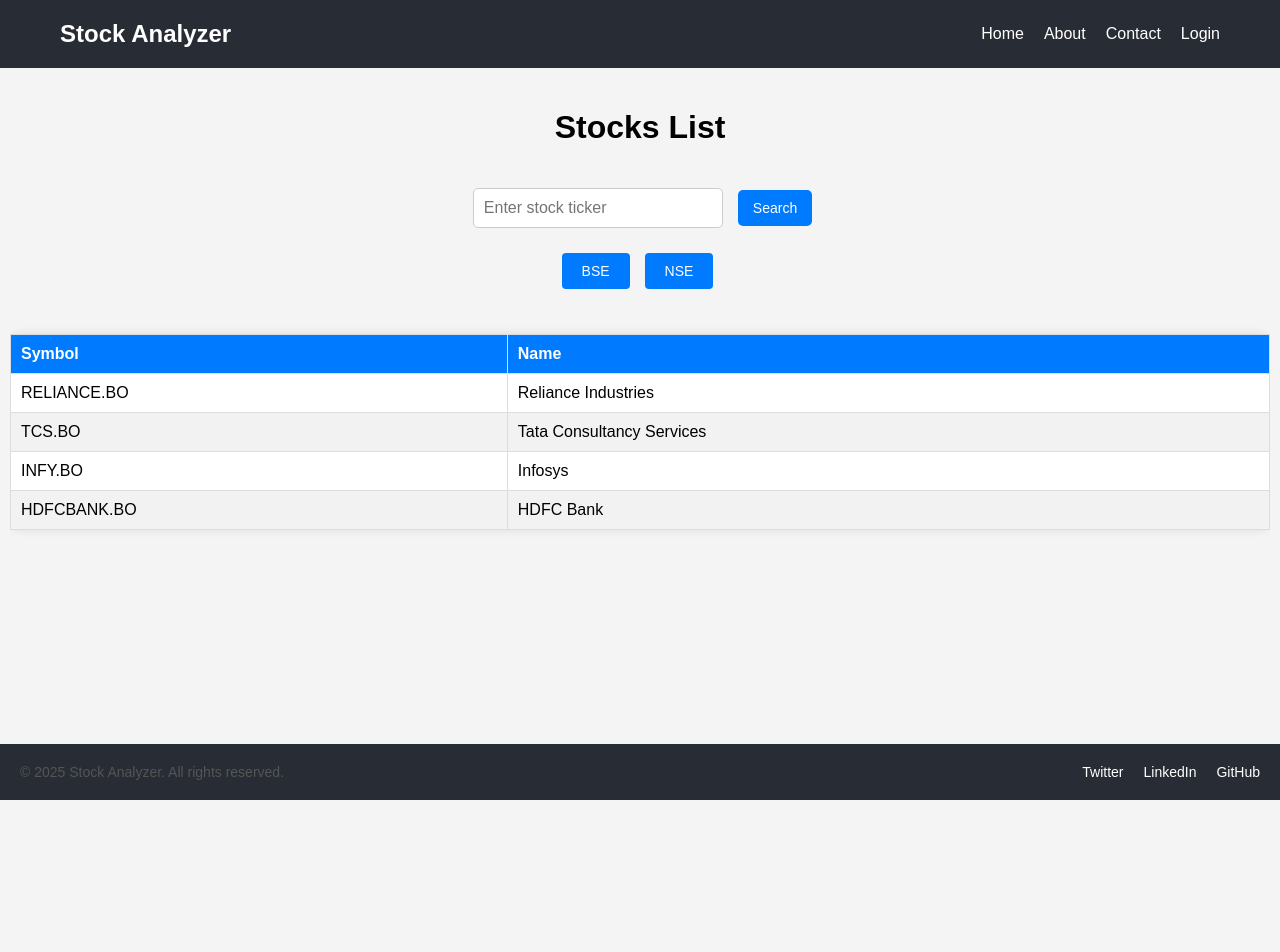
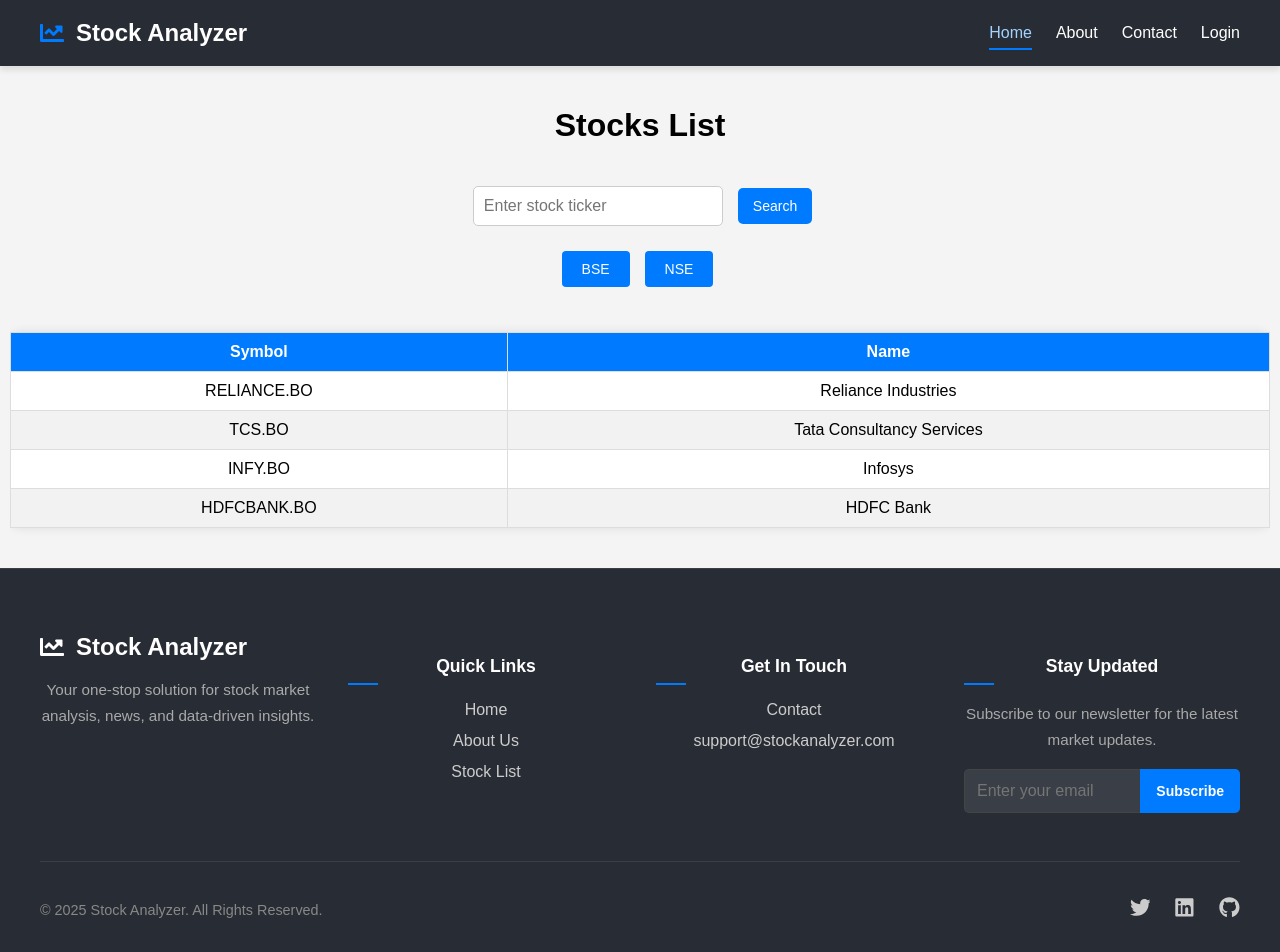
Before and after one commit to its-sanskriti/stock, a React (Create React App) app: page /#/ in a window 1280 px wide. Shown: the top 952 px of the page. Before the commit the page ends 800 px from the top, so only its background shows below. Built offline with nearby package versions, Linux system fonts and the light colour scheme; no server answers.

Commit message:
enhanced the UI of Navabr and Footer

```diff
--- a/package.json
+++ b/package.json
@@ -12,6 +12,7 @@
     "firebase": "^11.8.1",
     "react": "^19.0.0",
     "react-dom": "^19.0.0",
+    "react-icons": "^5.5.0",
     "react-plotly.js": "^2.6.0",
     "react-router-dom": "^7.7.0",
     "react-scripts": "5.0.1",
--- a/src/App.css
+++ b/src/App.css
@@ -1,3 +1,8 @@
+/* ==========================================================================
+   Stock Analyzer - Main Stylesheet (with Enhanced Header & Footer)
+   ========================================================================== */
+
+/* --- Global & Base Styles --- */
 * {
   box-sizing: border-box;
 }
@@ -35,84 +40,258 @@ body,
   flex: 1;
 }
 
+/* --- ENHANCED HEADER STYLES (Unchanged) --- */
 .header {
   background-color: #282c34;
-  color: white;
-  padding: 20px 0;
-  text-align: center;
+  padding: 1rem 2rem;
+  box-shadow: 0 4px 6px rgba(0, 0, 0, 0.1);
+  position: sticky;
+  top: 0;
+  z-index: 1000;
 }
 
 .header-content {
-  max-width: 1200px;
-  margin: 0 auto;
   display: flex;
   justify-content: space-between;
   align-items: center;
-  padding: 0 20px;
+  max-width: 1200px;
+  margin: 0 auto;
 }
 
-.header-title {
-  margin: 0;
-  font-size: 24px;
+.logo {
+  display: flex;
+  align-items: center;
+  text-decoration: none;
+  color: white;
+  font-size: 1.5rem;
+  font-weight: 700;
+  transition: color 0.3s ease;
 }
 
-.header-nav {
-  display: flex;
-  gap: 20px;
-  align-items: center;
+.logo:hover {
+  color: #a2d2ff;
+  text-decoration: none;
 }
 
-.nav-link {
+.logo-icon {
+  margin-right: 0.75rem;
+  color: #007bff;
+}
+
+.nav-links {
+  display: flex;
+  align-items: center;
+  gap: 1.5rem;
+}
+
+.nav-link,
+.nav-link-welcome,
+.nav-link-button {
+  text-decoration: none;
   color: white;
-  text-decoration: none;
-  font-size: 16px;
+  font-size: 1rem;
+  font-weight: 500;
+  padding: 0.5rem 0;
+  position: relative;
+  transition: color 0.3s ease;
+  background: none;
+  border: none;
   cursor: pointer;
 }
 
-.nav-link:hover {
-  text-decoration: underline;
+.nav-link::after {
+  content: '';
+  position: absolute;
+  width: 100%;
+  height: 2px;
+  bottom: 0;
+  left: 0;
+  background-color: #007bff;
+  transform: scaleX(0);
+  transform-origin: bottom right;
+  transition: transform 0.3s ease-out;
 }
 
-.footer {
-  display: flex;
-  justify-content: space-evenly;
-  background-color: #282c34;
-  color: white;
-  padding: 20px 0;
-  text-align: center;
-  margin-top: 40px;
+.nav-link:hover, .nav-link.active {
+  color: #a2d2ff;
+  text-decoration: none;
 }
 
-.footer-content {
+.nav-link:hover::after, .nav-link.active::after {
+  transform: scaleX(1);
+  transform-origin: bottom left;
+}
+
+.nav-link-button {
+  padding: 0.5rem 1rem;
+  border: 1px solid #007bff;
+  border-radius: 5px;
+  color: #007bff;
+}
+
+.nav-link-button:hover {
+  background-color: #007bff;
+  color: white;
+}
+
+.nav-link-welcome {
+  color: #ccc;
+  cursor: default;
+}
+
+.menu-icon {
+  display: none;
+  font-size: 1.8rem;
+  cursor: pointer;
+  z-index: 1100;
+  color: white;
+}
+
+/* ==========================================================================
+   ENHANCED MULTI-COLUMN FOOTER STYLES (DARK THEME)
+   ========================================================================== */
+
+.footer-enhanced {
+  background-color: #282c34; /* Matches the header color */
+  color: #ccc; /* Light text for readability on dark background */
+  padding: 4rem 2rem 2rem 2rem;
+  border-top: 1px solid #3a3f47; /* A subtle separator line */
+  margin-top: auto;
+}
+
+.footer-container {
+  max-width: 1200px;
+  margin: 0 auto;
+}
+
+.footer-main {
+  display: grid;
+  grid-template-columns: repeat(auto-fit, minmax(220px, 1fr));
+  gap: 2rem;
+  margin-bottom: 3rem;
+}
+
+.footer-column h4 {
+  color: white; /* White heading color */
+  font-size: 1.1rem;
+  margin-bottom: 1.5rem;
+  position: relative;
+}
+
+.footer-column h4::after {
+  content: '';
+  position: absolute;
+  left: 0;
+  bottom: -8px;
+  width: 30px;
+  height: 2px;
+  background-color: #007bff; /* Your theme's accent color */
+}
+
+.footer-column p {
+  line-height: 1.7;
+  font-size: 0.95rem;
+  color: #a9a9a9; /* Slightly dimmer text for paragraphs */
+}
+
+.footer-column ul {
+  list-style: none;
+  padding: 0;
+}
+
+.footer-column ul li {
+  margin-bottom: 0.8rem;
+}
+
+.footer-column ul li a {
+  color: #ccc;
+  text-decoration: none;
+  transition: color 0.3s ease;
+}
+
+.footer-column ul li a:hover {
+  color: #007bff;
+  text-decoration: none;
+}
+
+.footer-logo {
+  display: flex;
+  align-items: center;
+  gap: 0.75rem;
+  font-size: 1.5rem;
+  font-weight: 700;
+  color: white;
+  text-decoration: none;
+  margin-bottom: 1rem;
+}
+
+.newsletter-form {
+  display: flex;
+  margin-top: 1rem;
+}
+
+.newsletter-form input {
   width: 100%;
+  padding: 0.75rem;
+  border: 1px solid #444;
+  border-radius: 5px 0 0 5px;
+  font-size: 1rem;
+  border-right: none;
+  background-color: #3a3f47; /* Darker input background */
+  color: white;
+}
+.newsletter-form input:focus {
+  outline: none;
+  border-color: #007bff;
+}
+
+.newsletter-form button {
+  padding: 0.75rem 1rem;
+  border: none;
+  background-color: #007bff;
+  color: white;
+  border-radius: 0 5px 5px 0;
+  cursor: pointer;
+  font-weight: 600;
   margin: 0;
+}
+.newsletter-form button:hover {
+  background-color: #0056b3;
+}
+
+/* --- Footer Bottom Bar --- */
+.footer-bottom {
   display: flex;
   justify-content: space-between;
   align-items: center;
-  padding: 0 20px;
+  padding-top: 2rem;
+  border-top: 1px solid #3a3f47;
+  flex-wrap: wrap;
+  gap: 1rem;
 }
 
-.footer-text {
-  margin: 0;
-  font-size: 14px;
+.copyright-text {
+  font-size: 0.9rem;
+  color: #888;
 }
 
-.footer-social {
+.footer-social-icons {
   display: flex;
-  gap: 20px;
+  gap: 1.5rem;
 }
 
-.social-link {
-  color: white;
-  text-decoration: none;
-  font-size: 14px;
-  cursor: pointer;
+.footer-social-icons a {
+  color: #ccc;
+  font-size: 1.3rem;
+  transition: color 0.3s ease, transform 0.3s ease;
 }
 
-.social-link:hover {
-  text-decoration: underline;
+.footer-social-icons a:hover {
+  color: #007bff;
+  transform: translateY(-3px);
+  text-decoration: none;
 }
-
+/* --- YOUR EXISTING COMPONENT STYLES (Unchanged) --- */
 input[type="text"] {
   padding: 10px;
   width: 250px;
@@ -122,7 +301,6 @@ input[type="text"] {
   font-size: 16px;
 }
 
-/* 93cec91a56f44f68aa17388fa721378d */
 button {
   padding: 10px 15px;
   margin: 5px;
@@ -152,18 +330,15 @@ button:hover {
   width: 100%;
   max-width: 900px;
   max-height: 500px;
-  /* Prevents it from being too tall */
   background: #fff;
   border-radius: 10px;
   box-shadow: 0px 4px 10px rgba(0, 0, 0, 0.1);
   overflow: auto;
-  /* Enables scrollbar only if needed */
 }
 
 .vis2>div {
   width: 100% !important;
   min-height: 400px;
-  /* Ensures a proper minimum height */
 }
 
 svg {
@@ -171,7 +346,6 @@ svg {
   height: auto;
 }
 
-/* Custom Scrollbar Styling */
 .vis2::-webkit-scrollbar {
   width: 8px;
   height: 8px;
@@ -204,9 +378,7 @@ svg {
 
 .table-container {
   overflow-x: auto;
-  /* Enables horizontal scrolling */
   -webkit-overflow-scrolling: touch;
-  /* Smooth scrolling on mobile */
   width: 100%;
 }
 
@@ -216,12 +388,10 @@ td {
   text-align: left;
   border: 1px solid #ddd;
   white-space: nowrap;
-  /* Prevents text from breaking into new lines */
 }
 
 td:first-child {
   min-width: 100px;
-  /* Ensures enough width for the symbol column */
 }
 
 table {
@@ -270,13 +440,6 @@ table tr:nth-child(even) {
 
 .exchange-buttons button:hover {
   background-color: #0056b3;
-}
-
-table th,
-table td {
-  padding: 10px;
-  border: 1px solid #ddd;
-  text-align: left;
 }
 
 table tr:hover {
@@ -372,7 +535,6 @@ strong {
   background-color: #007bffc8;
 }
 
-/* General Styles */
 .predict {
   width: 100%;
   display: flex;
@@ -380,23 +542,10 @@ strong {
   font-family: Arial, sans-serif;
 }
 
-/* Loading Spinner */
-.loading-spinner {
-  display: flex;
-  flex-direction: column;
-  align-items: center;
-  justify-content: center;
-  height: 200px;
-  font-size: 16px;
-  color: #333;
-}
-
-/* Predicted vs Actual Chart */
 .predict1 {
   margin-bottom: 20px;
   box-shadow: 0 2px 8px rgba(0, 0, 0, 0.1);
   overflow-x: auto;
-  /* Enables horizontal scroll */
   -webkit-overflow-scrolling: touch;
 }
 
@@ -409,17 +558,14 @@ strong {
 
 .predict1>div {
   min-width: 600px;
-  /* Ensures chart width triggers scroll on mobile */
 }
 
-/* Investment Returns Table */
 .predict2 {
   background-color: white;
   padding: 10px;
   border-radius: 10px;
   box-shadow: 0 2px 8px rgba(0, 0, 0, 0.1);
   overflow-x: auto;
-  /* Enables table scroll on smaller screens */
 }
 
 .predict2 h2 {
@@ -429,122 +575,7 @@ strong {
   margin-bottom: 15px;
 }
 
-/* Table Styles */
-table {
-  width: 100%;
-  border-collapse: collapse;
-  background-color: #fff;
-}
-
-th,
-td {
-  padding: 12px;
-  text-align: center;
-  border: 1px solid #ddd;
-  white-space: nowrap;
-  /* Prevents data from breaking into new lines */
-}
-
-th {
-  background-color: #007bff;
-  color: white;
-  font-weight: bold;
-}
-
-tr:nth-child(even) {
-  background-color: #f9f9f9;
-}
-
-@media (max-width: 500px) {
-  .section2 {
-    flex-direction: column;
-    justify-content: center;
-    align-items: center;
-  }
-
-  .stock-info {
-    width: 95%;
-    padding: 10px;
-  }
-
-  .visualization {
-    padding: 2rem 0;
-  }
-
-  .news {
-    width: 95%;
-    padding: 1rem 0;
-  }
-
-  .predict {
-    width: 100%;
-    flex-direction: column;
-  }
-
-  .predict12 {
-    width: 90%;
-    display: flex;
-    flex-direction: column;
-    justify-content: center;
-  }
-
-  .table-container {
-    width: 95%;
-    overflow-x: auto;
-  }
-
-  th,
-  td {
-    padding: 6px;
-    font-size: 14px;
-    white-space: nowrap;
-  }
-
-  td:first-child {
-    min-width: 120px;
-  }
-
-  .predict1 {
-    width: 100%;
-    margin: 0 1rem;
-    overflow-x: auto;
-    display: block;
-  }
-
-  .predict1>div {
-    min-width: 900px;
-    /* Force the chart to exceed mobile screen width */
-  }
-
-  .predict1 h2 {
-    font-size: 18px;
-    padding: 0 10px;
-  }
-
-  .predict2 {
-    width: 100%;
-    margin: 1rem;
-    padding: 0;
-  }
-
-  .footer {
-    margin-top: 10px;
-  }
-
-  .footer-content {
-    flex-direction: column;
-    gap: 0.6rem;
-  }
-}
-
-@media (max-width: 360px) {
-  input[type="text"] {
-    width: 200px;
-  }
-}
-
-/* Login and signup */
-
+/* Auth Pages */
 .auth-container {
   max-width: 400px;
   margin: 80px auto;
@@ -593,24 +624,129 @@ tr:nth-child(even) {
   margin-top: 20px;
 }
 
-@media (max-width:320px) {
+/* --- ALL RESPONSIVE STYLES --- */
 
-  .header-content {
+/* For Tablets and Mobile */
+@media (max-width: 768px) {
+  /* Header mobile styles */
+  .header {
+    padding: 1rem;
+  }
+
+  .menu-icon {
+    display: block;
+  }
+
+  .nav-links {
+    position: fixed;
+    top: 0;
+    right: -100%;
+    width: 60%;
+    height: 100vh;
+    flex-direction: column;
+    justify-content: center;
+    align-items: center;
+    gap: 2rem;
+    background-color: #282c34;
+    box-shadow: -5px 0 15px rgba(0,0,0,0.2);
+    transition: right 0.4s ease-in-out;
+  }
+
+  .nav-links.nav-open {
+    right: 0;
+  }
+
+  .nav-link, .nav-link-button, .nav-link-welcome {
+    font-size: 1.2rem;
+  }
+
+  /* New Footer mobile styles */
+  .footer-main {
+    text-align: left;
+  }
+  .footer-bottom {
+    flex-direction: column-reverse;
+    text-align: center;
+  }
+}
+
+/* For Smaller Mobile Devices */
+@media (max-width: 500px) {
+  .section2 {
+    flex-direction: column;
+    justify-content: center;
+    align-items: center;
+  }
+
+  .stock-info, .news {
+    width: 95%;
+    padding: 10px;
+  }
+
+  .visualization {
+    padding: 2rem 0;
+  }
+
+  .predict {
+    width: 100%;
+    flex-direction: column;
+  }
+
+  .predict12 {
+    width: 90%;
+    display: flex;
+    flex-direction: column;
+    justify-content: center;
+  }
+
+  .table-container {
+    width: 95%;
+    overflow-x: auto;
+  }
+
+  th,
+  td {
+    padding: 6px;
+    font-size: 14px;
+    white-space: nowrap;
+  }
+
+  td:first-child {
+    min-width: 120px;
+  }
+
+  .predict1 {
+    width: 100%;
+    margin: 0 1rem;
+    overflow-x: auto;
+    display: block;
+  }
+
+  .predict1>div {
+    min-width: 900px;
+  }
+
+  .predict1 h2 {
+    font-size: 18px;
     padding: 0 10px;
   }
 
-  .header-title {
-    margin-right: 20px !important;
-    font-size: 16px !important;
+  .predict2 {
+    width: 100%;
+    margin: 1rem;
+    padding: 0;
   }
 
-  .header-nav {
-    display: flex;
-    gap: 15px !important;
-    align-items: center;
-  }
+  /* Note: The old .footer-content style was here and has been removed */
+}
 
-  .header-nav a {
-    font-size: 14px !important;
+/* For Very Small Mobile Devices */
+@media (max-width: 360px) {
+  input[type="text"] {
+    width: 200px;
   }
 }
+
+@media (max-width:320px) {
+  /* No longer need specific header adjustments as the menu handles it */
+}
--- a/src/components/Footer.jsx
+++ b/src/components/Footer.jsx
@@ -1,22 +1,62 @@
+// src/components/Footer.js
 import React from "react";
+import { Link } from "react-router-dom";
+import { FaTwitter, FaLinkedin, FaGithub, FaChartLine } from "react-icons/fa";
 
 const Footer = () => {
   return (
-    <footer className="footer">
-      <div className="footer-content">
-        <p className="footer-text">
-          &copy; {new Date().getFullYear()} Stock Analyzer. All rights reserved.
-        </p>
-        <div className="footer-social">
-          <a target="_blank" rel="noopener noreferrer" className="social-link">
-            Twitter
-          </a>
-          <a target="_blank" rel="noopener noreferrer" className="social-link">
-            LinkedIn
-          </a>
-          <a target="_blank" rel="noopener noreferrer" className="social-link">
-            GitHub
-          </a>
+    <footer className="footer-enhanced">
+      <div className="footer-container">
+        {/* Main content of the footer */}
+        <div className="footer-main">
+          <div className="footer-column footer-about">
+            <Link to="/" className="footer-logo">
+              <FaChartLine />
+              <span>Stock Analyzer</span>
+            </Link>
+            <p>
+              Your one-stop solution for stock market analysis, news, and data-driven insights.
+            </p>
+          </div>
+
+          <div className="footer-column">
+            <h4>Quick Links</h4>
+            <ul>
+              <li><Link to="/">Home</Link></li>
+              <li><Link to="/about">About Us</Link></li>
+              <li><Link to="/">Stock List</Link></li>
+            </ul>
+          </div>
+
+          <div className="footer-column">
+            <h4>Get In Touch</h4>
+            <ul>
+              <li><Link to="/contact">Contact</Link></li>
+              <li><a href="mailto:support@stockanalyzer.com">support@stockanalyzer.com</a></li>
+              {/* Optional: Add social links here if you prefer */}
+            </ul>
+          </div>
+
+          <div className="footer-column">
+            <h4>Stay Updated</h4>
+            <p>Subscribe to our newsletter for the latest market updates.</p>
+            <form className="newsletter-form">
+              <input type="email" placeholder="Enter your email" />
+              <button type="submit">Subscribe</button>
+            </form>
+          </div>
+        </div>
+
+        {/* Bottom bar with copyright and social links */}
+        <div className="footer-bottom">
+          <p className="copyright-text">
+            © {new Date().getFullYear()} Stock Analyzer. All Rights Reserved.
+          </p>
+          <div className="footer-social-icons">
+            <a href="https://twitter.com" target="_blank" rel="noopener noreferrer" aria-label="Twitter"><FaTwitter /></a>
+            <a href="https://linkedin.com" target="_blank" rel="noopener noreferrer" aria-label="LinkedIn"><FaLinkedin /></a>
+            <a href="https://github.com/SrigadaAkshayKumar/stock-analyzer-website" target="_blank" rel="noopener noreferrer" aria-label="GitHub"><FaGithub /></a>
+          </div>
         </div>
       </div>
     </footer>
--- a/src/components/Header.jsx
+++ b/src/components/Header.jsx
@@ -1,46 +1,69 @@
-import React, { useContext } from "react";
-import { Link } from "react-router-dom"; // ✅ Use Link instead of <a>
+// src/components/Header.js
+import React, { useContext, useState } from "react";
+import { Link, NavLink } from "react-router-dom"; // Use NavLink for active styles
 import { AuthContext } from "./AuthContext";
 import { signOut } from "firebase/auth";
-import { auth } from "./firebase";
+import { auth } from "./firebase"; // Ensure this path is correct
+import { FaChartLine, FaBars, FaTimes } from "react-icons/fa";
 
 const Header = () => {
   const { currentUser } = useContext(AuthContext);
+  const [isMenuOpen, setIsMenuOpen] = useState(false);
 
   const handleLogout = () => {
     signOut(auth);
+    setIsMenuOpen(false); // Close menu on logout
   };
 
-  // Extract name from email
+  // Function to close the menu when a link is clicked
+  const closeMenu = () => {
+    setIsMenuOpen(false);
+  };
+
   const getUsername = (email) => {
-    return email?.split("@")[0];
+    if (!email) return "User";
+    return email.split("@")[0];
   };
 
   return (
     <header className="header">
       <div className="header-content">
-        <h1 className="header-title">Stock Analyzer</h1>
-        <nav className="header-nav">
-          <Link to="/" className="nav-link">
+        <Link to="/" className="logo" onClick={closeMenu}>
+          <FaChartLine className="logo-icon" />
+          <span className="logo-text">Stock Analyzer</span>
+        </Link>
+
+        <div className="menu-icon" onClick={() => setIsMenuOpen(!isMenuOpen)}>
+          {isMenuOpen ? <FaTimes /> : <FaBars />}
+        </div>
+
+        <nav className={`nav-links ${isMenuOpen ? "nav-open" : ""}`}>
+          <NavLink to="/" className="nav-link" onClick={closeMenu}>
             Home
-          </Link>
-          <Link to="/" className="nav-link">
+          </NavLink>
+
+          {/* === ADDED LINKS START HERE === */}
+          <NavLink to="/about" className="nav-link" onClick={closeMenu}>
             About
-          </Link>
-          <Link to="/" className="nav-link">
+          </NavLink>
+          <NavLink to="/contact" className="nav-link" onClick={closeMenu}>
             Contact
-          </Link>
+          </NavLink>
+          {/* === ADDED LINKS END HERE === */}
+
           {currentUser ? (
             <>
-              <span className="nav-link">{getUsername(currentUser.email)}</span>
-              <button onClick={handleLogout} className="nav-link">
+              <span className="nav-link-welcome">
+                Hi, {getUsername(currentUser.email)}
+              </span>
+              <button onClick={handleLogout} className="nav-link-button">
                 Logout
               </button>
             </>
           ) : (
-            <Link to="/login" className="nav-link">
+            <NavLink to="/login" className="nav-link" onClick={closeMenu}>
               Login
-            </Link>
+            </NavLink>
           )}
         </nav>
       </div>
```
Also changed, not shown: 1 other file (tests, documents, lock files or other folders).
